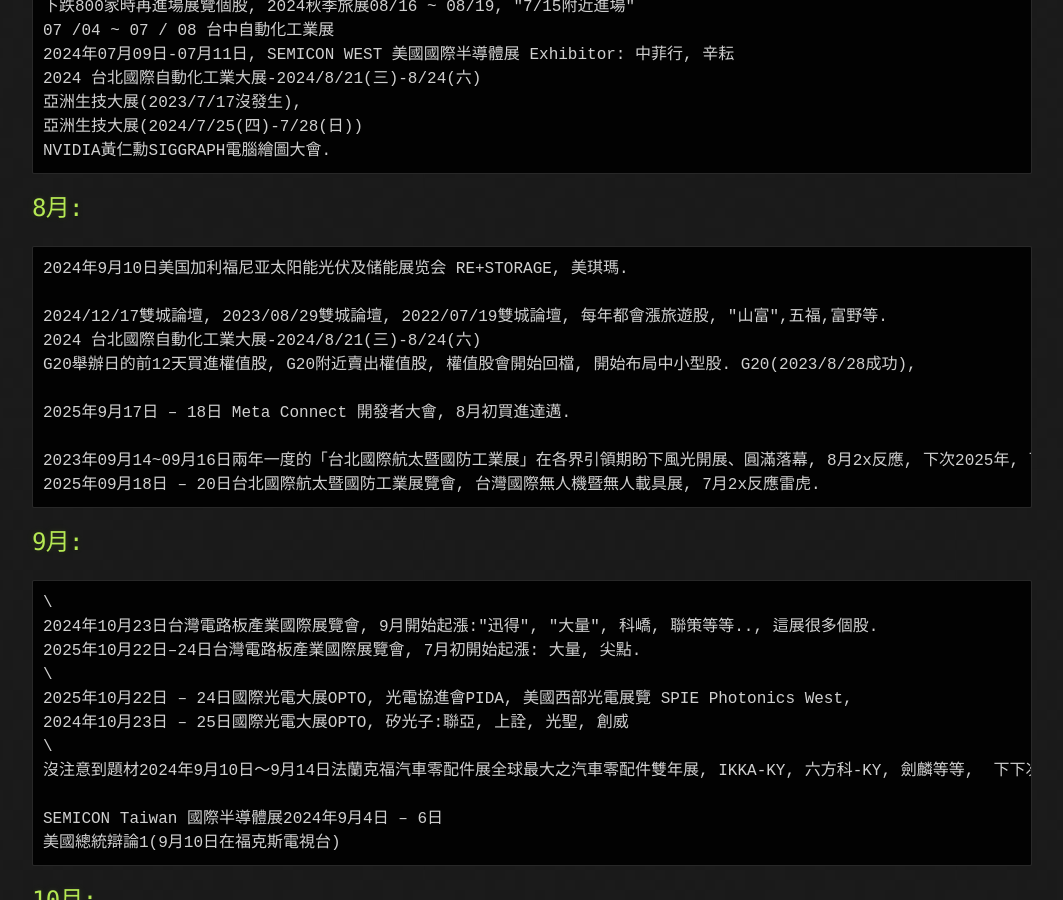
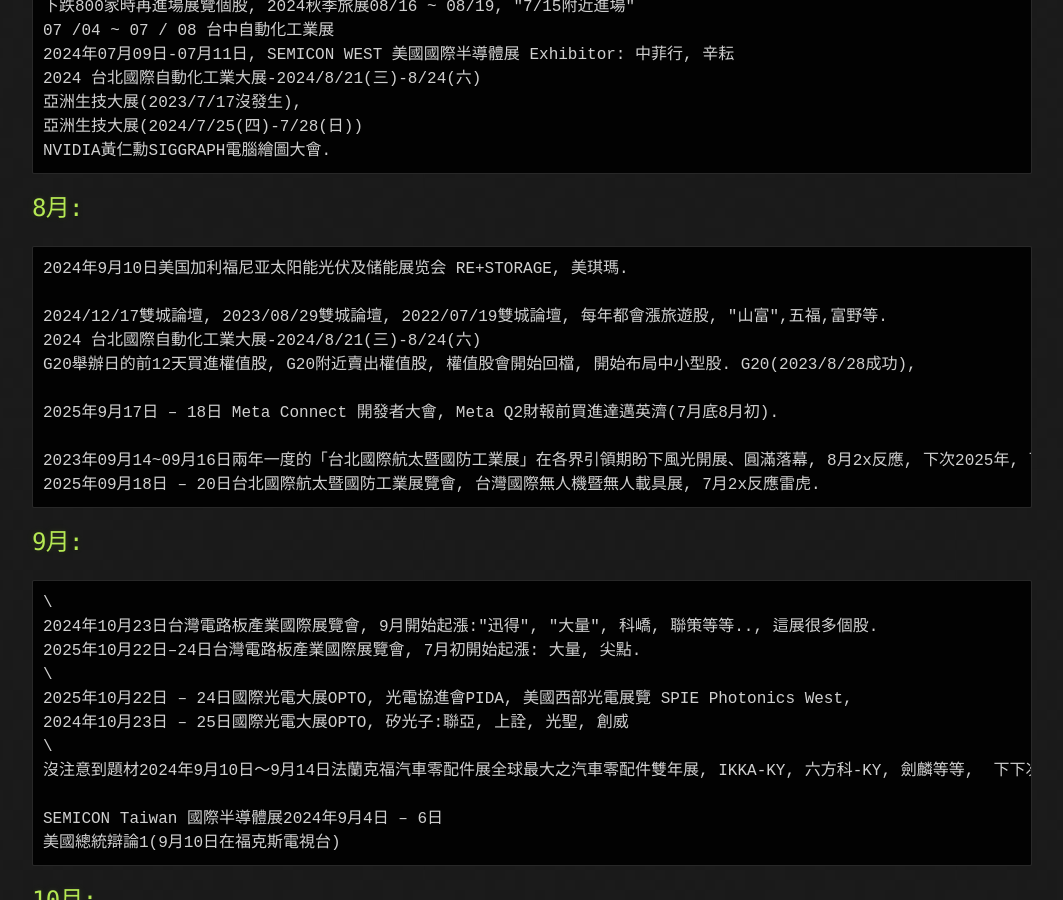
Before and after one commit to lepg5487/Stock_God, a Jekyll site: the page built from experience.md, in a window 1280 px wide and 900 px high, scrolled down 7511 px. Shown: the whole window, without its empty margins (108-1171 px from the left). Built offline with Jekyll 4.4.1, drawn with Linux system fonts in a browser that asks for light colours; our own code applies the rules of GitHub Pages for plain Markdown files; some of the changed text lies outside the part shown.

Commit message:
Update experience.md

````diff
--- a/experience.md
+++ b/experience.md
@@ -310,7 +310,7 @@
 2024 台北國際自動化工業大展-2024/8/21(三)-8/24(六)
 G20舉辦日的前12天買進權值股, G20附近賣出權值股, 權值股會開始回檔, 開始布局中小型股. G20(2023/8/28成功),
 
-2025年9月17日 – 18日 Meta Connect 開發者大會, 8月初買進達邁.
+2025年9月17日 – 18日 Meta Connect 開發者大會, Meta Q2財報前買進達邁英濟(7月底8月初).
 
 2023年09月14~09月16日兩年一度的「台北國際航太暨國防工業展」在各界引領期盼下風光開展、圓滿落幕, 8月2x反應, 下次2025年, 下下次2027年
 2025年09月18日 – 20日台北國際航太暨國防工業展覽會, 台灣國際無人機暨無人載具展, 7月2x反應雷虎.
@@ -401,12 +401,12 @@
 亞光(有漲), 國外指標011790韓國SKC
 ```
 
-# Meta Connect 開發者大會
+# Meta Connect 開發者大會, Meta Q2財報前買進達邁英濟(7月底8月初).
 ```
 2022年10月11日, 0
 2023年9月27日-28日, 達邁6/30低,
 2024年9月25日-26日, 達邁8/6低,8/13低,
-2025年9月17日-18日
+2025年9月17日-18日, 英濟達邁7/30低
 ```
 
 # Embedded World 全球最大嵌入式電子與工業電腦應用展, "飛捷", 新漢
````
